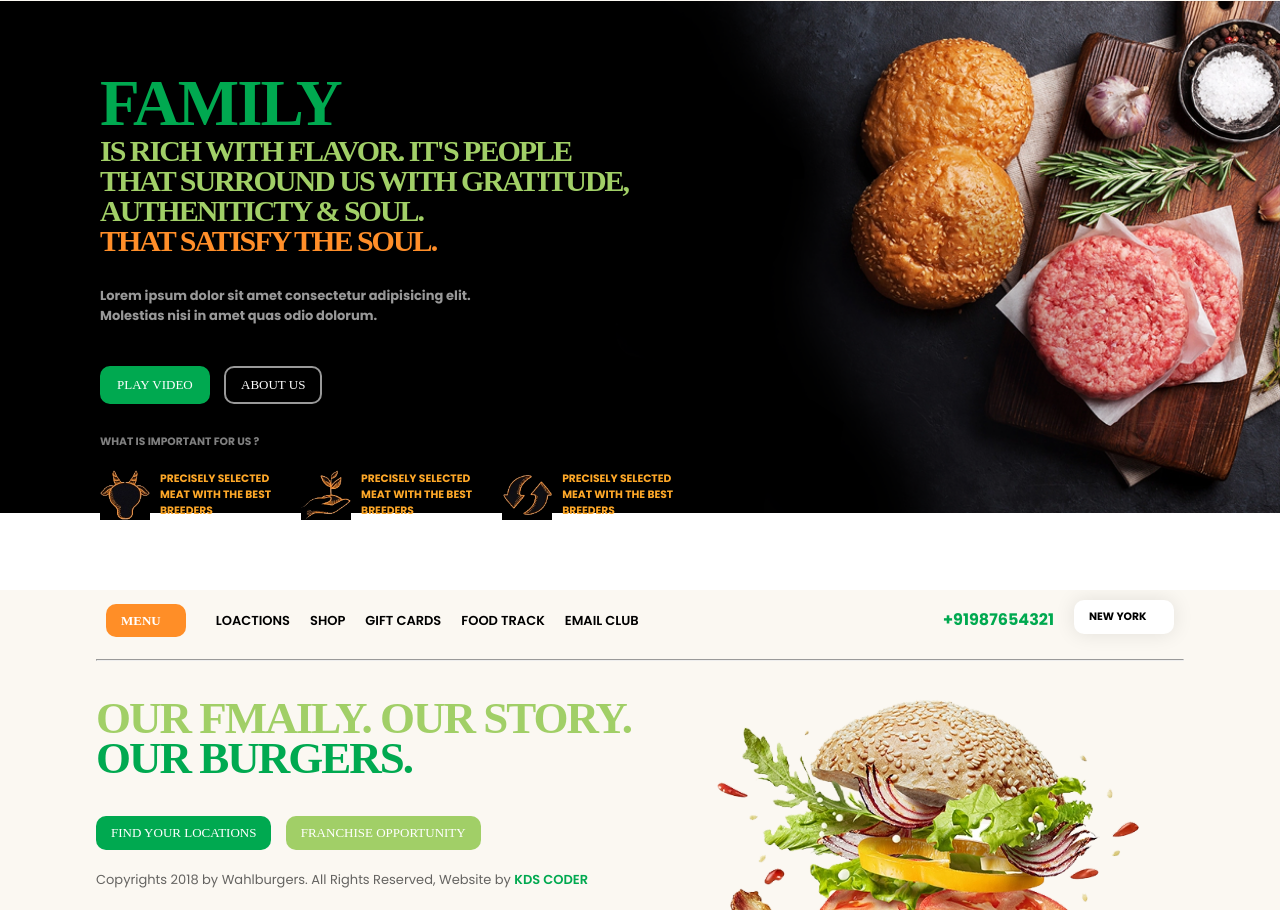
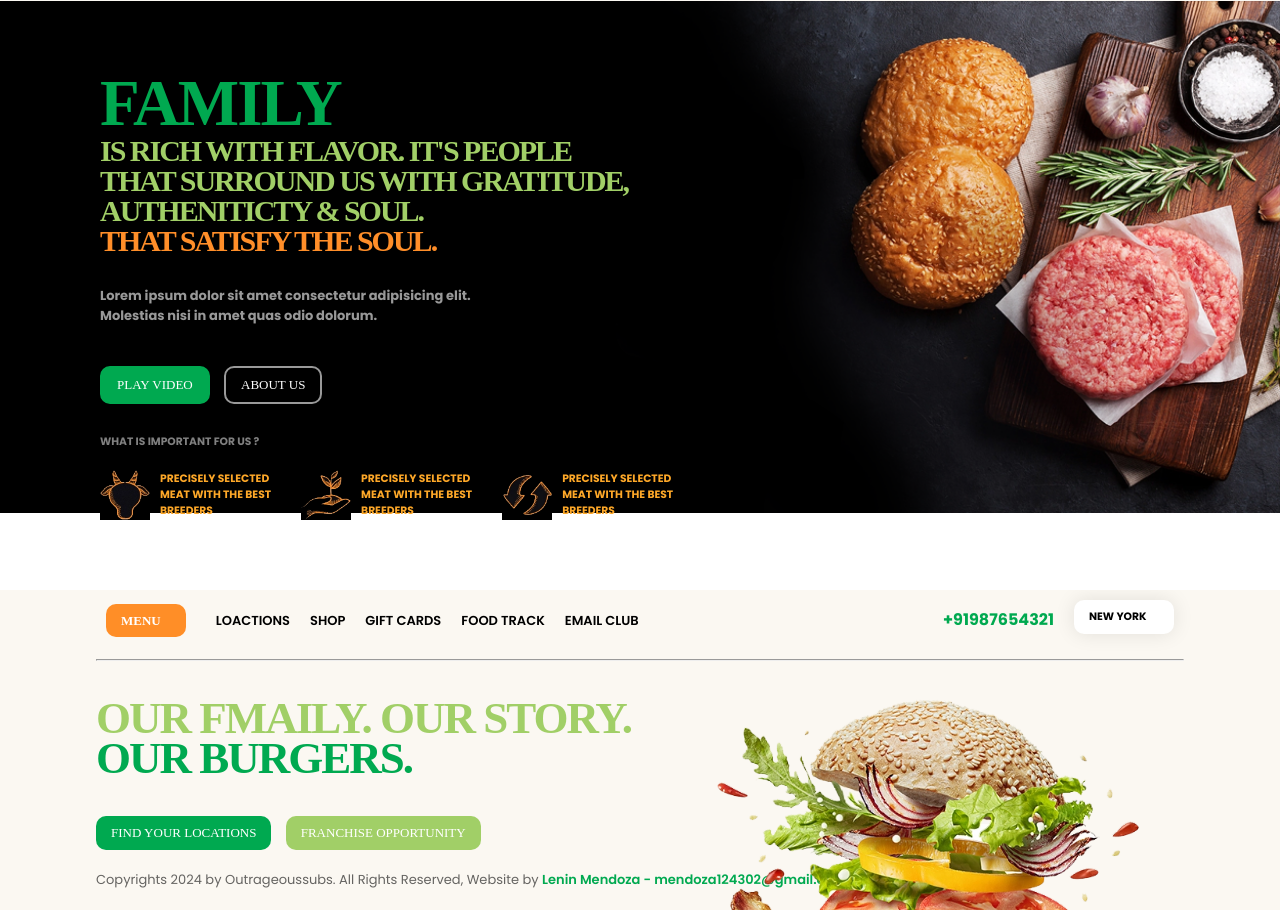
Before and after one commit to mendozalz/outrageoussubs, a plain HTML site: page index.html in a window 1280 px wide. Shown: the part 2844-3754 px from the top of the page. Drawn offline with Linux system fonts and the light colour scheme; a script that the page names is missing; some icons are missing.

Commit message:
cambio en el footer

```diff
--- a/index.html
+++ b/index.html
@@ -240,7 +240,7 @@
             </div>
         </div>
         <img src="img/Footer_food_img.png" alt="">
-        <p class="pra">Copyrights 2018 by Wahlburgers. All Rights Reserved, Website by <a href="#">KDS CODER</a></p>
+        <p class="pra">Copyrights 2024 by Outrageoussubs. All Rights Reserved, Website by <a href="#">Lenin Mendoza - mendoza124302@gmail.com</a></p>
     </footer>
 
     <script src="app.js"></script>
```
